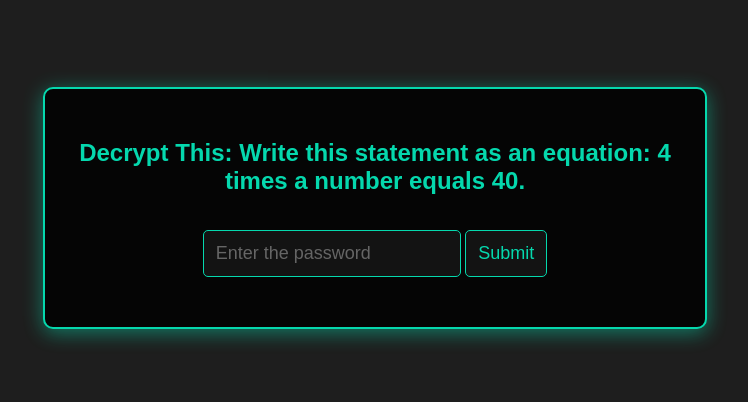
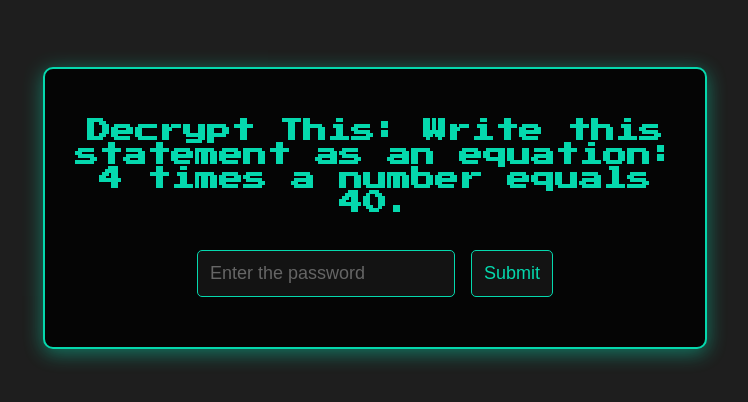
Before and after one commit to Suemin0826/planetsuemin, a plain HTML site: page index.html in a window 1280 px wide. Shown: the part 192-594 px from the top of the page, without its empty margins (265-1013 px from the left). Drawn offline with Linux system fonts and the light colour scheme.

Commit message:
Update index.html

```diff
--- a/index.html
+++ b/index.html
@@ -5,10 +5,13 @@
   <meta name="viewport" content="width=device-width, initial-scale=1.0" />
   <title>From Planet Suemin - Puzzle Mission</title>
   <style>
+    /* Google Fonts에서 Pixel Emulator 폰트 불러오기 */
+    @import url('https://fonts.googleapis.com/css2?family=Press+Start+2P&display=swap'); /* 게임 스타일 폰트 */
+
     body {
       background-color: #1e1e1e; /* 어두운 우주 배경 */
       color: #00ffcc; /* SF 느낌의 네온 그린 */
-      font-family: 'Pixel Emulator', sans-serif; /* 픽셀 게임 스타일 폰트 */
+      font-family: 'Press Start 2P', monospace; /* 픽셀 게임 스타일 폰트 */
       display: flex;
       flex-direction: column;
       align-items: center;
@@ -94,9 +97,6 @@
       from { opacity: 0; }
       to { opacity: 1; }
     }
-
-    /* 폰트 로드 */
-    @import url('https://fonts.googleapis.com/css2?family=Press+Start+2P&display=swap');
   </style>
 </head>
 <body>
```
